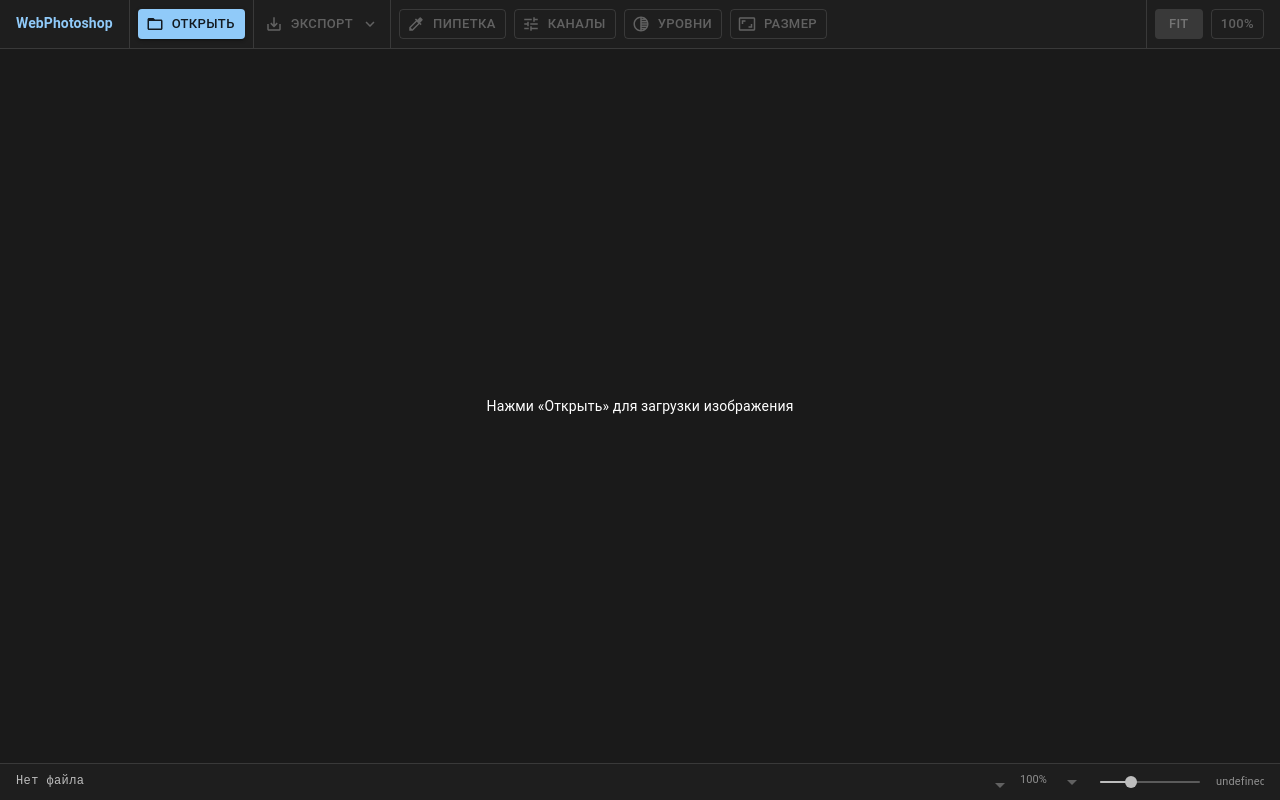
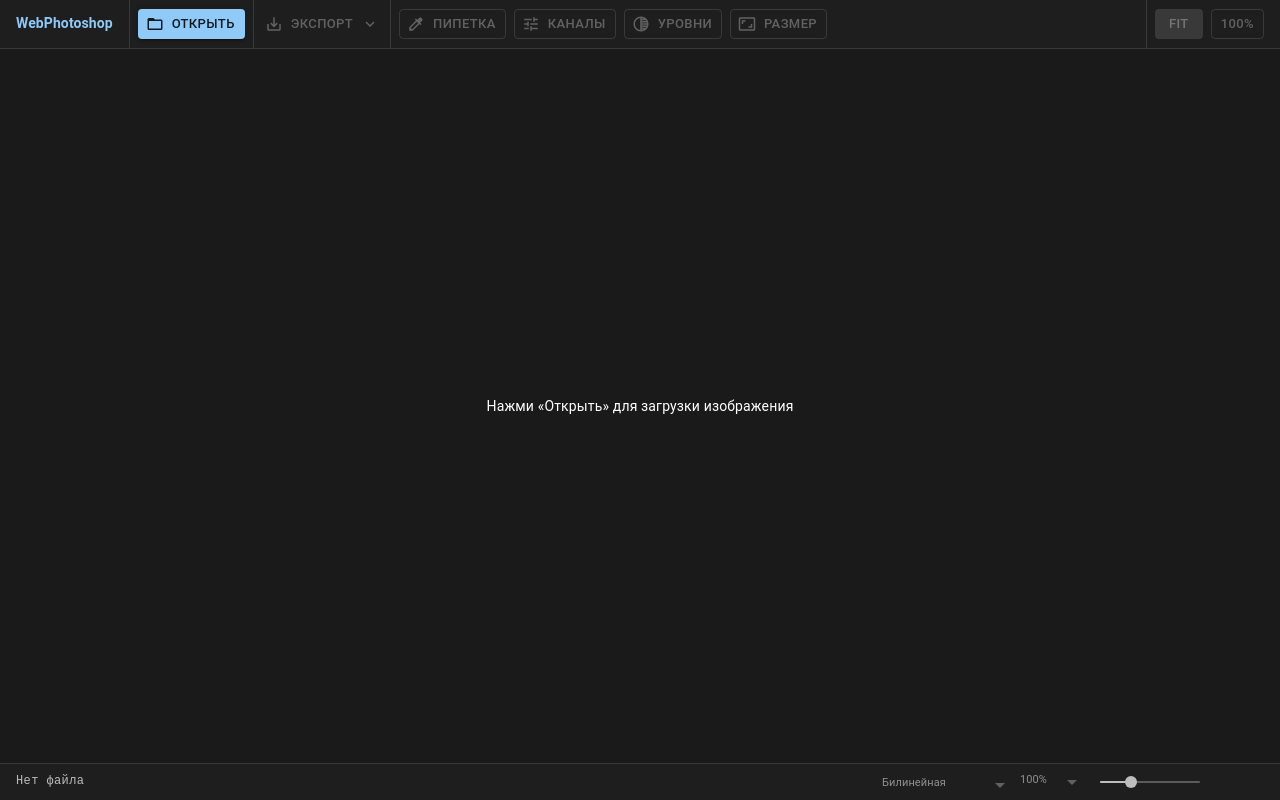
Before and after one commit to FrontendCourseMP/photoshop-Skavell, a React (Vite) app: page / in a window 1280 px wide. Built offline with nearby package versions, Linux system fonts and the light colour scheme.

Commit message:
feat(lab4): wire interpolation, zoom controls and resize dialog in App

```diff
--- a/src/app/App.tsx
+++ b/src/app/App.tsx
@@ -1,4 +1,3 @@
-// src/app/App.tsx
 import { useReducer, useEffect, useState, useCallback } from 'react';
 import { ThemeProvider } from '@mui/material/styles';
 import CssBaseline from '@mui/material/CssBaseline';
@@ -12,6 +11,7 @@ import { AppSnackbar } from '../components/notifications/AppSnackbar';
 import { ChannelPanel } from '../components/channels/ChannelPanel';
 import { EyedropperBar } from '../components/eyedropper/EyedropperBar';
 import { LevelsDialog } from '../components/levels/LevelsDialog';
+import { ResizeDialog } from '../components/resize/ResizeDialog';
 import { loadImageFile } from '../image/loadImageFile';
 import { exportImageAsBlob } from '../image/exportImage';
 import { applyChannelFilter } from '../image/channelFilter';
@@ -20,16 +20,17 @@ import { replaceExtension } from '../shared/utils/fileFormat';
 import type { ExportFormat } from '../components/toolbar/ImageToolbar';
 import type { PixelInfo } from './store/imageTypes';
 import type { ChannelKey } from '../image/imageTypes';
+import type { InterpolationMethod } from '../image/interpolation';
 
 export default function App() {
   const [state, dispatch] = useReducer(imageReducer, initialState);
   const [isChannelPanelOpen, setIsChannelPanelOpen] = useState(false);
   const [isLevelsOpen, setIsLevelsOpen] = useState(false);
+  const [isResizeOpen, setIsResizeOpen] = useState(false);
   const [levelsSnapshot, setLevelsSnapshot] = useState<ImageData | null>(null);
+  const [displayZoom, setDisplayZoom] = useState<number | null>(null);
 
   // Recompute workingImageData when channels or image change.
-  // LOAD_IMAGE already sets workingImageData directly to avoid flicker;
-  // this effect runs after and produces the filtered version.
   useEffect(() => {
     if (state.originalImage === null) return;
     const filtered = applyChannelFilter(
@@ -42,6 +43,7 @@ export default function App() {
   const handleLoad = useCallback(async (file: File) => {
     try {
       const image = await loadImageFile(file);
+      setDisplayZoom(null);  // reset before new image so controls disable until CanvasViewer reports zoom
       dispatch({ type: 'LOAD_IMAGE', payload: image });
     } catch (err) {
       dispatch({
@@ -71,6 +73,14 @@ export default function App() {
     dispatch({ type: 'SET_ZOOM', payload: zoom });
   }, []);
 
+  const handleEffectiveZoom = useCallback((zoom: number) => {
+    setDisplayZoom(zoom);
+  }, []);
+
+  const handleInterpolationChange = useCallback((method: InterpolationMethod) => {
+    dispatch({ type: 'SET_INTERPOLATION', payload: method });
+  }, []);
+
   const handleToggleChannel = useCallback((channel: ChannelKey) => {
     dispatch({ type: 'TOGGLE_CHANNEL', payload: channel });
   }, []);
@@ -92,6 +102,14 @@ export default function App() {
     setLevelsSnapshot(state.workingImageData);
     setIsLevelsOpen(true);
   }, [state.workingImageData, state.originalImage]);
+
+  const handleApplyResize = useCallback(
+    (payload: { imageData: ImageData; width: number; height: number }) => {
+      dispatch({ type: 'RESIZE_IMAGE', payload });
+      setIsResizeOpen(false);
+    },
+    [],
+  );
 
   const handleCloseError = useCallback(() => {
     dispatch({ type: 'SET_ERROR', payload: null });
@@ -118,6 +136,7 @@ export default function App() {
           onToolChange={handleToolChange}
           onToggleChannelPanel={handleToggleChannelPanel}
           onOpenLevels={handleOpenLevels}
+          onOpenResize={() => { setIsResizeOpen(true); }}
         />
 
         {isChannelPanelOpen && state.originalImage !== null && (
@@ -133,14 +152,23 @@ export default function App() {
           originalImageData={state.originalImage?.imageData ?? null}
           zoom={state.zoom}
           activeTool={state.activeTool}
+          interpolationMethod={state.interpolationMethod}
           onPixelPick={handlePixelPick}
+          onEffectiveZoom={handleEffectiveZoom}
         />
 
         {state.activeTool === 'eyedropper' && (
           <EyedropperBar pixel={state.pickedPixel} />
         )}
 
-        <StatusBar image={state.originalImage} />
+        <StatusBar
+          image={state.originalImage}
+          effectiveZoom={displayZoom}
+          interpolationMethod={state.interpolationMethod}
+          hasImage={state.originalImage !== null}
+          onZoom={handleZoom}
+          onInterpolationChange={handleInterpolationChange}
+        />
 
         <AppSnackbar
           message={state.error}
@@ -163,6 +191,16 @@ export default function App() {
             onClose={() => { setIsLevelsOpen(false); }}
           />
         )}
+
+        {isResizeOpen && state.originalImage !== null && (
+          <ResizeDialog
+            open={isResizeOpen}
+            image={state.originalImage}
+            interpolationMethod={state.interpolationMethod}
+            onApply={handleApplyResize}
+            onClose={() => { setIsResizeOpen(false); }}
+          />
+        )}
       </Box>
     </ThemeProvider>
   );
```
